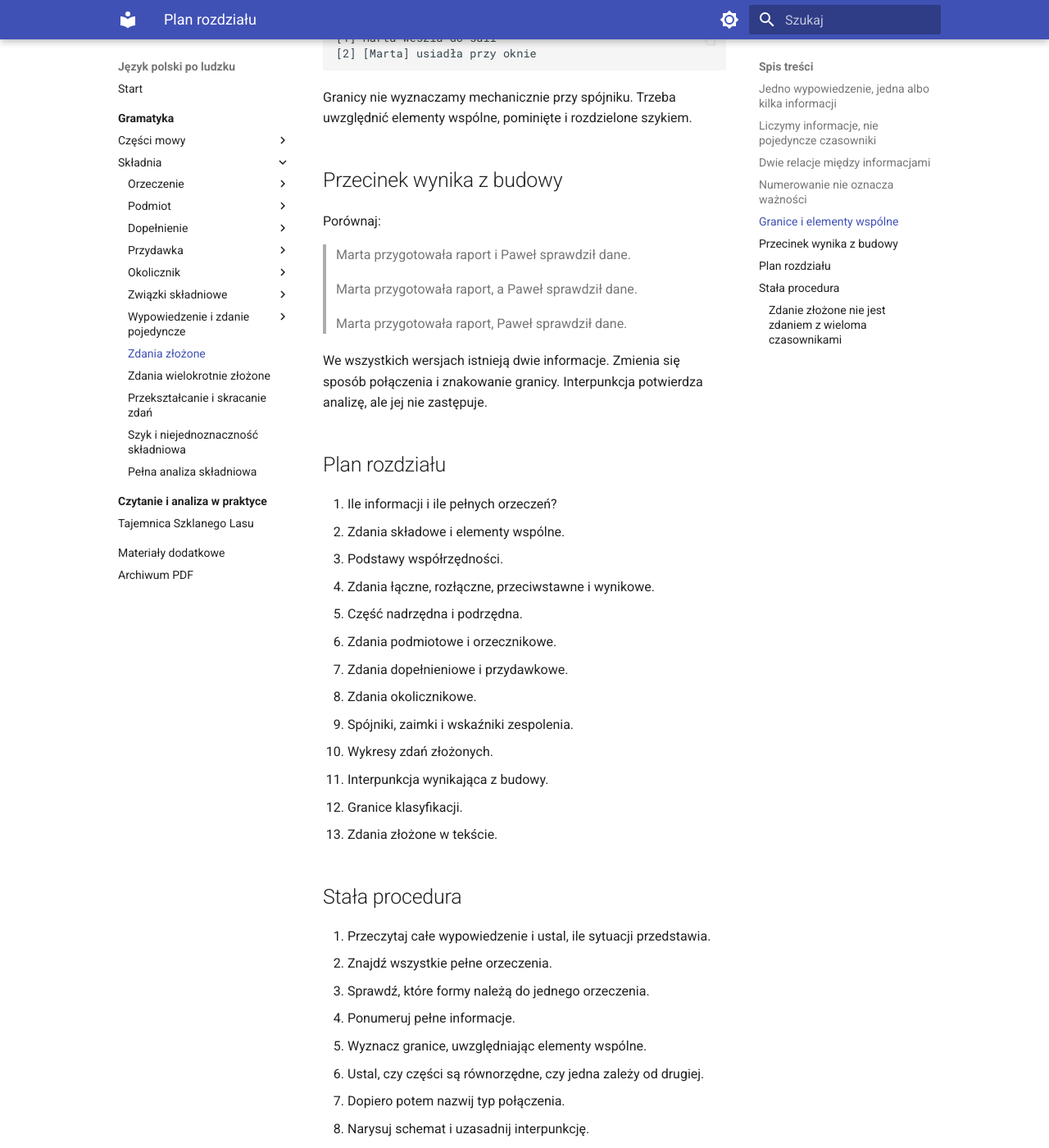
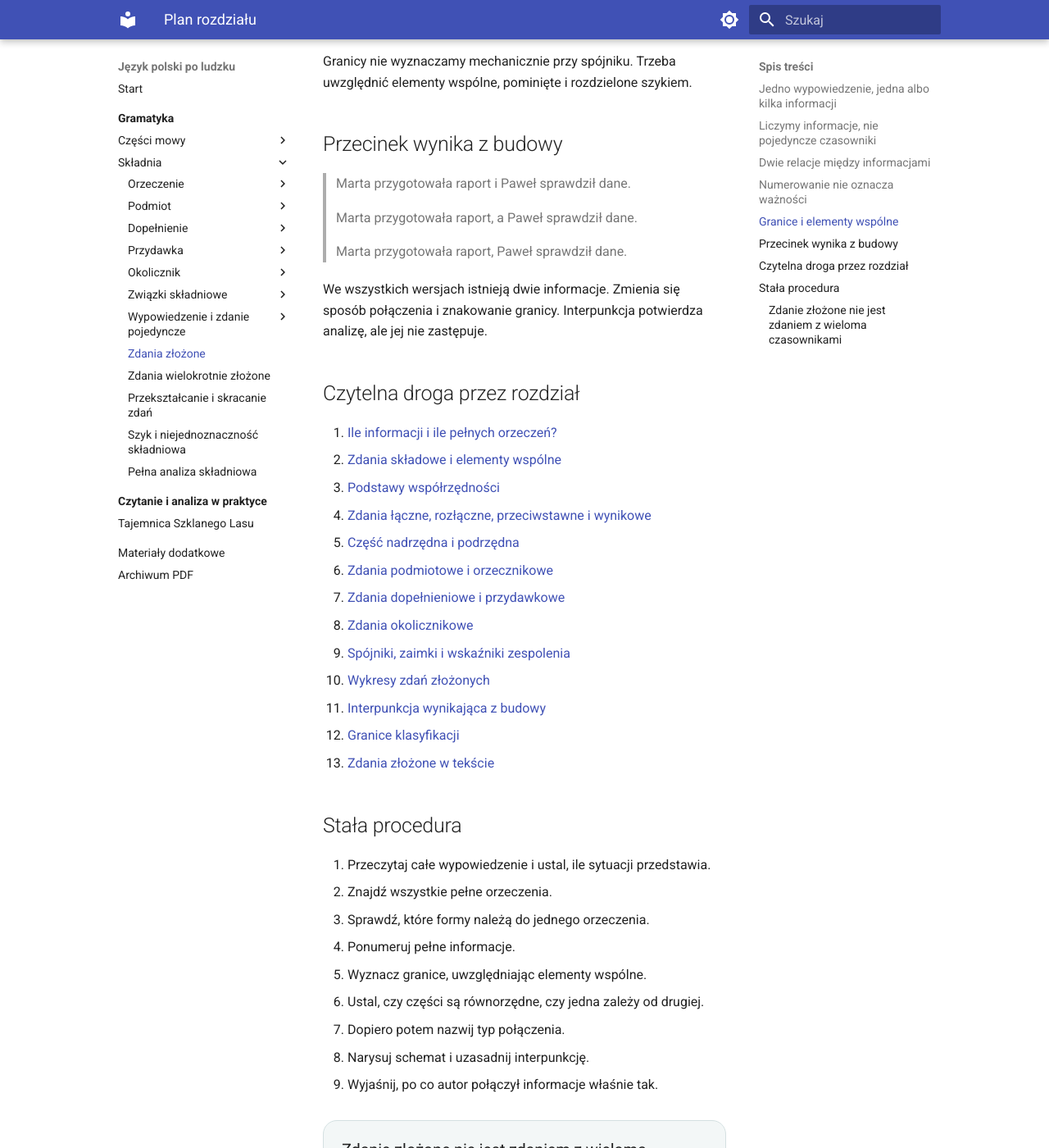
Before and after one commit to dchorazkiewicz/SP_JP, an MkDocs documentation site: the page built from docs/gramatyka/skladnia/zdania-zlozone/index.md, in a window 1280 px wide and 1400 px high, scrolled down 1930 px. Shown: the whole window at 82% size. Built offline with MkDocs 1.6.1 and Material for MkDocs 9.7.7, drawn with Linux system fonts in a browser that asks for light colours; some of the changed text lies outside the part shown.

Commit message:
Dodaj pełny spis treści rozdziału

```diff
--- a/docs/gramatyka/skladnia/zdania-zlozone/index.md
+++ b/docs/gramatyka/skladnia/zdania-zlozone/index.md
@@ -74,8 +72,6 @@ Granicy nie wyznaczamy mechanicznie przy spójniku. Trzeba uwzględnić elementy
 
 ## Przecinek wynika z budowy
 
-Porównaj:
-
 > Marta przygotowała raport i Paweł sprawdził dane.
 >
 > Marta przygotowała raport, a Paweł sprawdził dane.
@@ -84,21 +80,21 @@ Porównaj:
 
 We wszystkich wersjach istnieją dwie informacje. Zmienia się sposób połączenia i znakowanie granicy. Interpunkcja potwierdza analizę, ale jej nie zastępuje.
 
-## Plan rozdziału
+## Czytelna droga przez rozdział
 
-1. Ile informacji i ile pełnych orzeczeń?
-2. Zdania składowe i elementy wspólne.
-3. Podstawy współrzędności.
-4. Zdania łączne, rozłączne, przeciwstawne i wynikowe.
-5. Część nadrzędna i podrzędna.
-6. Zdania podmiotowe i orzecznikowe.
-7. Zdania dopełnieniowe i przydawkowe.
-8. Zdania okolicznikowe.
-9. Spójniki, zaimki i wskaźniki zespolenia.
-10. Wykresy zdań złożonych.
-11. Interpunkcja wynikająca z budowy.
-12. Granice klasyfikacji.
-13. Zdania złożone w tekście.
+1. [Ile informacji i ile pełnych orzeczeń?](ile-informacji-ile-orzeczen/)
+2. [Zdania składowe i elementy wspólne](zdania-skladowe-i-elementy-wspolne/)
+3. [Podstawy współrzędności](wspolrzednosc-podstawy/)
+4. [Zdania łączne, rozłączne, przeciwstawne i wynikowe](zdania-wspolrzedne-laczne-rozlaczne-przeciwstawne-i-wynikowe/)
+5. [Część nadrzędna i podrzędna](podrzednosc-nadrzedne-i-podrzedne/)
+6. [Zdania podmiotowe i orzecznikowe](zdania-podmiotowe-i-orzecznikowe/)
+7. [Zdania dopełnieniowe i przydawkowe](zdania-dopelnieniowe-i-przydawkowe/)
+8. [Zdania okolicznikowe](zdania-okolicznikowe/)
+9. [Spójniki, zaimki i wskaźniki zespolenia](spojniki-zaimki-i-wskazniki-zespolenia/)
+10. [Wykresy zdań złożonych](wykresy-zdan-zlozonych/)
+11. [Interpunkcja wynikająca z budowy](interpunkcja/)
+12. [Granice klasyfikacji](granice-klasyfikacji/)
+13. [Zdania złożone w tekście](zdania-zlozone-w-tekscie/)
 
 ## Stała procedura
 
```
Also changed, not shown: other parts of docs/gramatyka/skladnia/zdania-zlozone/index.md (+0 -2 lines).
